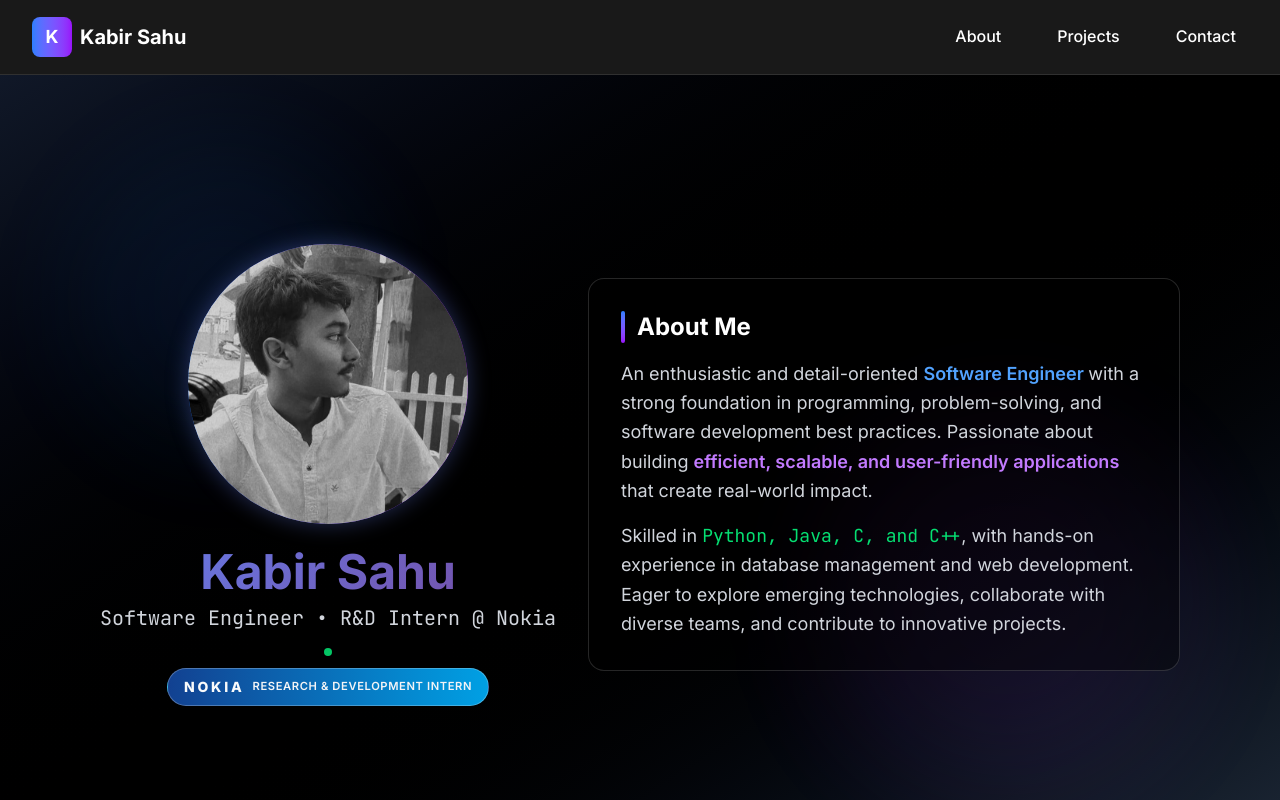
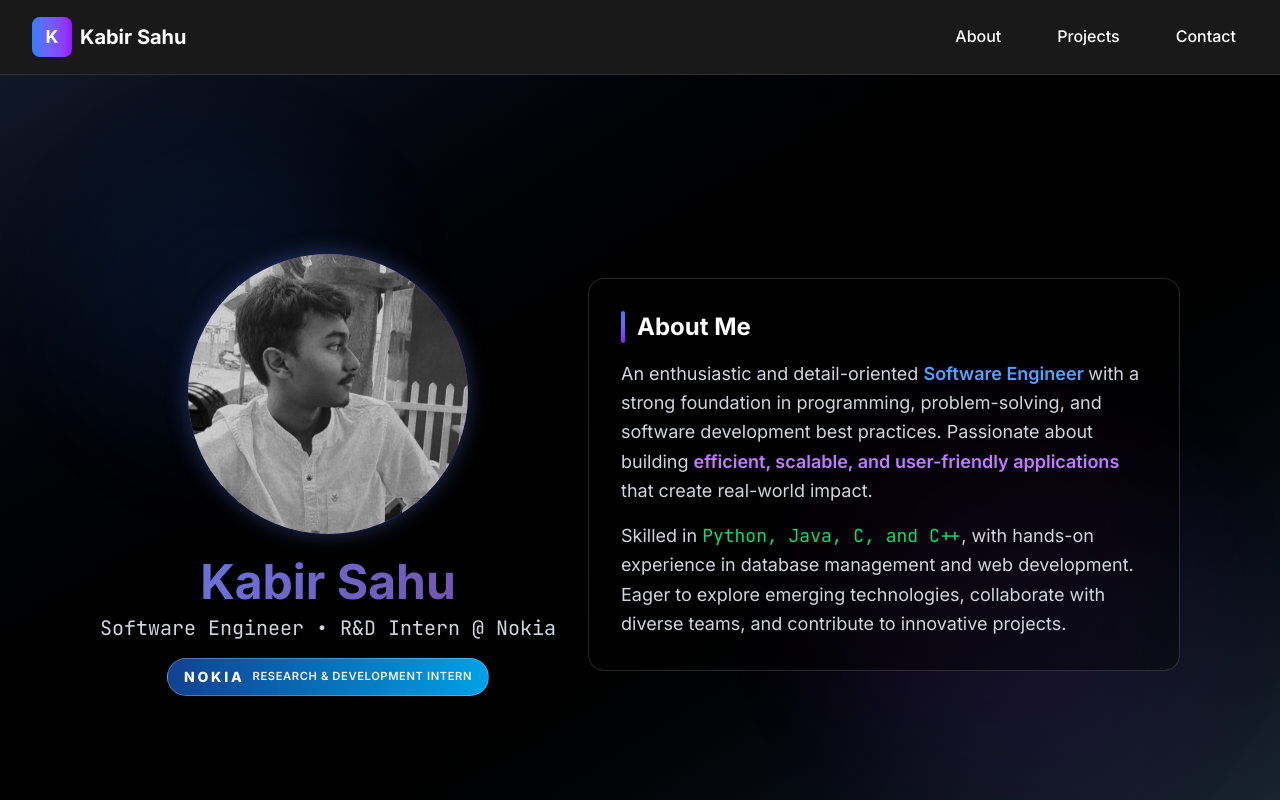
Before and after one commit to kabir325/My_portfolio, a Next.js app: page / in a window 1280 px wide. Shown: the top 800 px of the page. Built offline with nearby package versions, Linux system fonts and the light colour scheme.

Commit message:
Update page.tsx

```diff
--- a/app/(root)/page.tsx
+++ b/app/(root)/page.tsx
@@ -58,9 +58,6 @@ export default function Home() {
                   Software Engineer • R&amp;D Intern @ Nokia
                 </p>
                 <div className="flex flex-col items-center mt-4 space-y-3">
-                  <div className="flex justify-center space-x-4">
-                    <div className="w-2 h-2 bg-green-400 rounded-full animate-pulse"></div>
-                  </div>
                   <div className="nokia-banner">
                     <span className="nokia-logo-text">NOKIA</span>
                     <span className="nokia-role-text">Research &amp; Development Intern</span>
```
